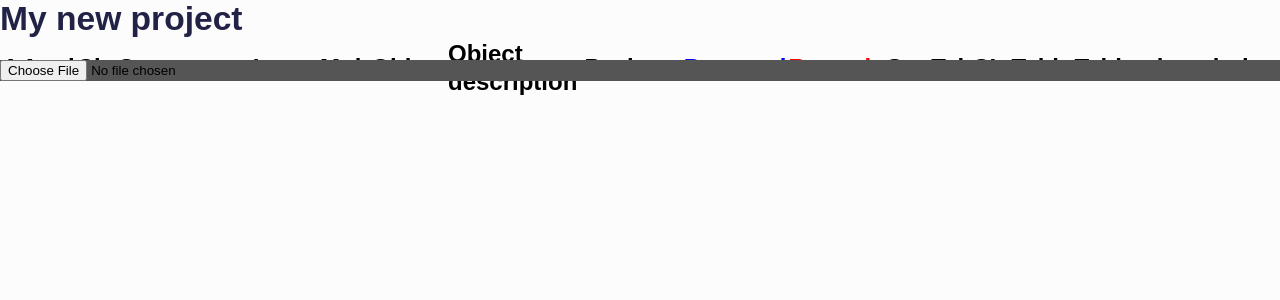
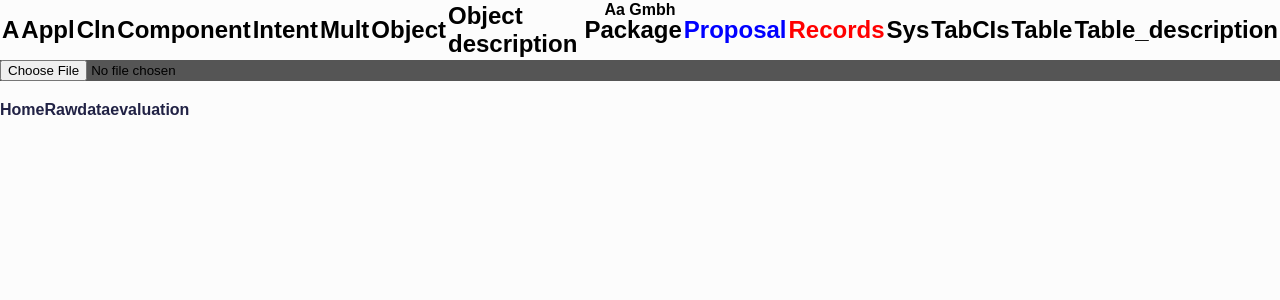
Before and after one commit to dev-team-sap-react/first-react-project, a React (Create React App) app: page /rawData in a window 1280 px wide. Shown: the top 300 px of the page. Built offline with nearby package versions, Linux system fonts and the light colour scheme; a web font is replaced by a local one.

Commit message:
added Header.. updated Layout page..

```diff
--- /dev/null
+++ b/src/components/Header/Header.jsx
@@ -0,0 +1,54 @@
+import React from 'react';
+import { Container} from 'reactstrap';
+import { NavLink} from 'react-router-dom';
+
+import 'header.css';
+
+const nav_links = [
+  {
+    display: 'Home',
+    path: '/home'
+  },
+  {
+    display: 'Rawdata',
+    path: '/rawData'
+  },
+  {
+    display: 'evaluation',
+    path: '/evaluation'
+  },
+];
+
+const Header = () => {
+
+
+  return (
+    <header className="header">
+      <Container>
+        <div className="nav_wrapper d-flex align-items-center justify-content-between">
+          <div className="logo">
+            <h5>Aa Gmbh</h5>
+          </div>
+
+{/* ==================  menu ================= */}
+
+        <div className="navigation">
+          <div className="menu d-flex align-items-center gap-5">
+            {
+              nav_links.map((item,index)=>(
+                <NavLink to={item.path} key={index}
+                  className={navClass => navClass.isActive ? 'active_menu' : ' '}>
+                  {item.display}
+                </NavLink>
+              ))
+            }
+          </div>
+        </div>
+        </div>
+
+      </Container>
+    </header>
+  )
+}
+
+export default Header;
--- /dev/null
+++ b/src/components/Header/header.css
@@ -0,0 +1,143 @@
+.header {
+    width: 100%;
+    height: 100px;
+    line-height: 100px;
+}
+.header_shrink {
+    position: sticky;
+    top: 0;
+    left: 0;
+    background: #fff;
+    z-index: 99999;
+    box-shadow: 5px 5px 15px -5px #d7d6d6;
+}
+
+.logo{
+    text-align: center;
+}
+
+.logo img{
+    width: calc(100% - 60%);
+    object-fit: contain;
+    margin-top: -40px;
+}
+
+.logo h5{
+    font-weight: 600;
+    font-size: 1rem;
+    margin-top: -40px;
+    margin-bottom: 0;
+}
+
+.menu a{
+    font-weight: 600;
+    font-size: 1rem;
+    color: #212245;
+    transform: 0.3s;
+    text-decoration: none;
+}
+
+.menu a:hover{
+    color: #099e9d;
+}
+
+.active_menu{
+    color: #099e9d;
+}
+
+.cart_icon i,
+.user i,
+.mobile_menu {
+    font-size: 1.rem;
+    color:#212245;
+    cursor: pointer;
+}
+
+.cart_icon{
+    position: relative;
+}
+
+.cart_badge {
+    position: absolute;
+    top: 30px;
+    right: -10px;
+    background: #df2020;
+    color: #fff;
+    width: 15px;
+    height: 15px;
+    border-radius: 50%;
+    font-size: 0.8rem;
+    font-weight: 500;
+    display: flex;
+    align-items: center;
+    justify-content: center;
+}
+
+.mobile_menu {
+    font-weight: 600;
+    display: none;
+}
+
+@media only screen and (max-width: 992px) {
+    .logo img {
+        width: calc(100% - 70%);
+      }
+      .logo h5 {
+        font-size: 0.8rem;
+        margin-top: -15px;
+      }
+
+    .navigation {
+      position: fixed;
+      top: 0;
+      left: 0;
+      width: 100%;
+      height: 100%;
+      background: rgba(0, 0, 0, 0.425);
+      z-index: 99;
+      display: none;
+    }
+    .menu {
+        position: absolute;
+        top: 0;
+        right: 0;
+        width: 250px;
+        height: 100%;
+        background: #fff;
+        flex-direction: column;
+        justify-content: center;
+        align-items: center;
+        z-index: 100;
+        line-height: 20px;
+      }
+      .menu a {
+        font-size: 0.9rem;
+      }
+      .mobile_menu {
+        display: block;
+      }
+      .cart_icon i,
+      .user i,
+      .mobile_menu {
+        font-size:1rem;
+      }
+      .show_menu {
+        display: block;
+      }
+}
+
+@media only screen and (max-width: 768px) {
+    .header{
+        width: 100%;
+        height: 80px;
+        line-height: 80px;
+    }
+
+    .logo img{
+      margin-top: -70px !important;
+    }
+
+    .logo h5 {
+      margin-top: -55px;
+    }
+}
--- a/src/components/Layout/Layout.js
+++ b/src/components/Layout/Layout.js
@@ -1,5 +1,5 @@
 import React from 'react';
-//import Header from '../Header/Header.jsx';
+import Header from '../Header/Header';
 //import Footer from '../Footer/Footer.jsx';
 import Routers from '../../routes/Routers';
 
@@ -7,7 +7,7 @@ import Routers from '../../routes/Routers';
 const Layout = () => {
   return (
     <div>
-        <h1>My new project</h1>
+        <Header/>
         <div>
         <Routers/>
         </div>
```
